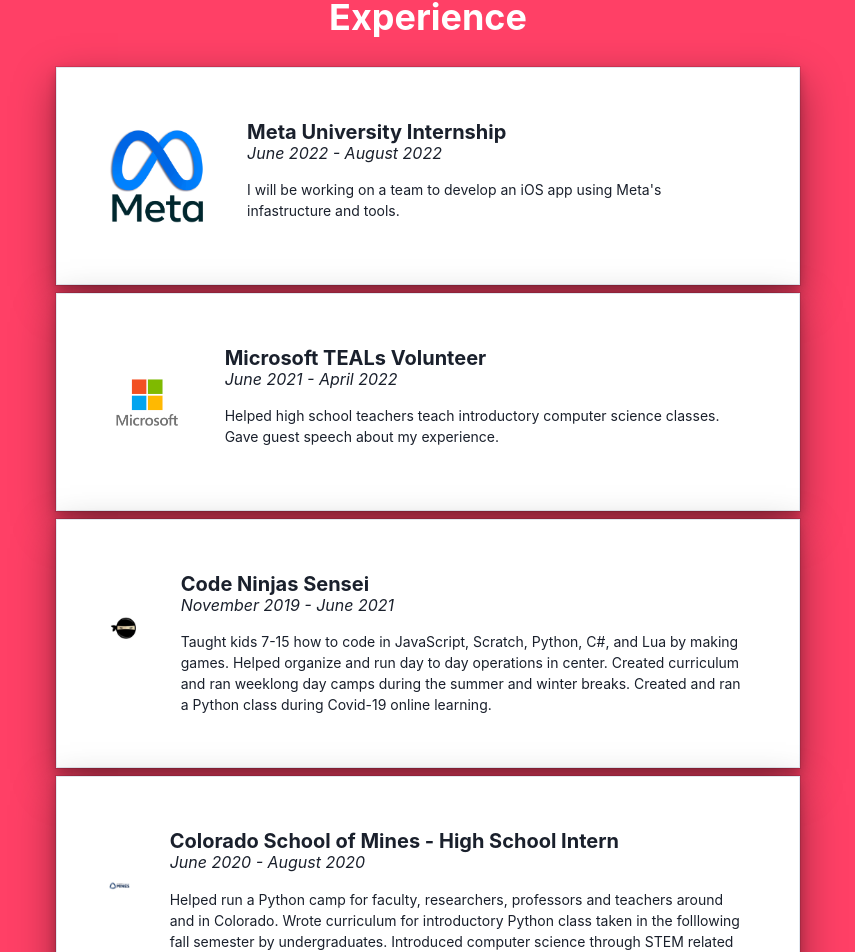
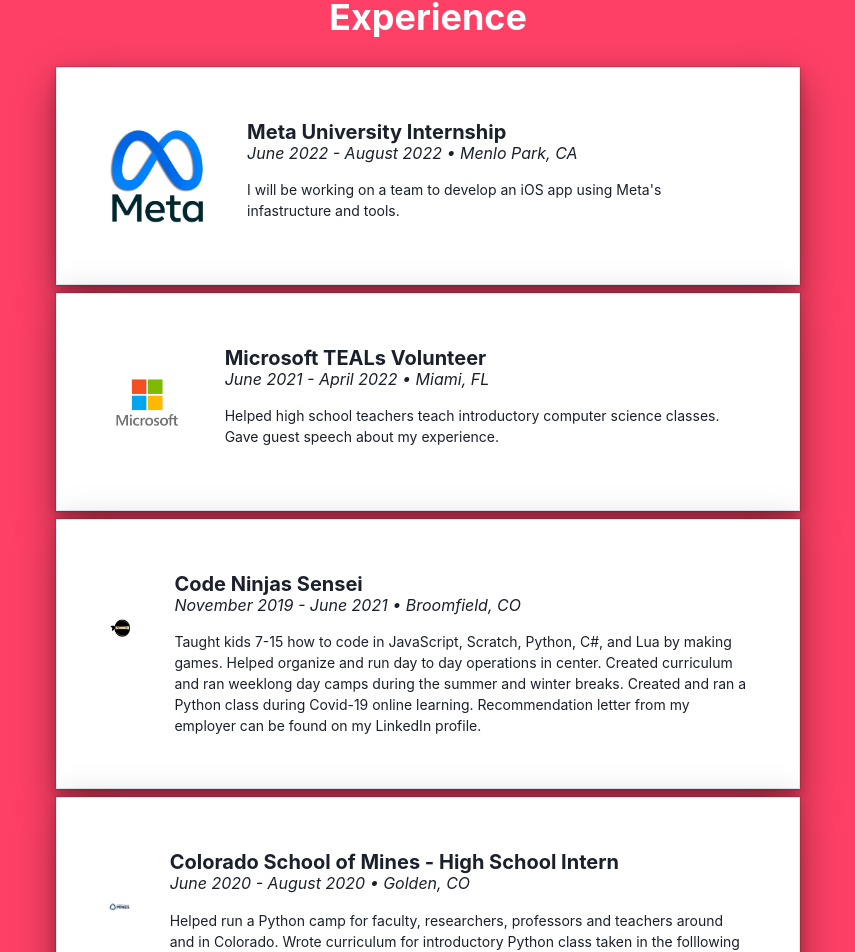
Before and after one commit to JakasaurusRex/Personal-Website, a Next.js app: page / in a window 1280 px wide. Shown: the part 648-1600 px from the top of the page, without its empty margins (212-1067 px from the left). Built offline with nearby package versions, Linux system fonts and the light colour scheme.

Commit message:
Updated experience page

```diff
--- a/components/Experience.js
+++ b/components/Experience.js
@@ -12,14 +12,14 @@ import {
 } from '@chakra-ui/react'
 
 //Creating function to add each card seen as an experience, called in Experience function for each job or past experience I have had
-function Feature({title, time, desc, imgUrl, webLink, ...rest}) {
+function Feature({title, location, time, desc, imgUrl, webLink, ...rest}) {
 	return (
 		<Box backgroundColor="white" p={8} shadow="dark-lg" borderWidth='1px' {...rest}>
 			<Flex>
 				<Box p={5}><Image fit="contain" boxSize="7em" src={imgUrl} /> </Box>
 				<Box p={5}>
 					<Link href={webLink}><Heading fontSize='xl'>{title}</Heading></Link>
-					<Heading size="sm" fontWeight="400" fontStyle="italic">{time}</Heading>
+					<Heading size="sm" fontWeight="400" fontStyle="italic">{time} &#8226; {location}</Heading>
 					<Text mt={4} fontSize="14px"> {desc} </Text>
 				</Box>
 			</Flex>
@@ -33,10 +33,10 @@ const Experience = () => {
 		<Flex shadow="dark-lg" p={5} justifyContent="center" backgroundColor="#ff4066">
 			<Stack maxWidth="60%" justifyContent="center" direction="column">
 				<Box mb={5}><Heading justifyContent="center" align="center" color="white"> Experience </Heading></Box>
-				<Feature title="Meta University Internship" desc="I will be working on a team to develop an iOS app using Meta's infastructure and tools." time="June 2022 - August 2022" imgUrl="/Meta1.png" webLink="https://www.metacareers.com/careerprograms/pathways/metauniversity" />
-				<Feature title="Microsoft TEALs Volunteer" desc="Helped high school teachers teach introductory computer science classes. Gave guest speech about my experience." time="June 2021 - April 2022" imgUrl="/MS1.png" webLink="https://www.microsoft.com/en-us/teals"/>
-				<Feature title="Code Ninjas Sensei" desc="Taught kids 7-15 how to code in JavaScript, Scratch, Python, C#, and Lua by making games. Helped organize and run day to day operations in center. Created curriculum and ran weeklong day camps during the summer and winter breaks. Created and ran a Python class during Covid-19 online learning." time="November 2019 - June 2021" imgUrl="/CN2.png" webLink="https://www.codeninjas.com/" />
-				<Feature title="Colorado School of Mines - High School Intern" desc="Helped run a Python camp for faculty, researchers, professors and teachers around and in Colorado. Wrote curriculum for introductory Python class taken in the folllowing fall semester by undergraduates. Introduced computer science through STEM related fields with an undergraduate partner to K-12 graders. Helped run Coding for Good program where high school students worked on an app to help their community. My team made a carbon footprint calculator website." time="June 2020 - August 2020" imgUrl="/CSMines1.jpeg" webLink="https://cs.mines.edu/csminesinterns/"/>
+				<Feature title="Meta University Internship" location="Menlo Park, CA" desc="I will be working on a team to develop an iOS app using Meta's infastructure and tools." time="June 2022 - August 2022" imgUrl="/Meta1.png" webLink="https://www.metacareers.com/careerprograms/pathways/metauniversity" />
+				<Feature title="Microsoft TEALs Volunteer" location="Miami, FL" desc="Helped high school teachers teach introductory computer science classes. Gave guest speech about my experience." time="June 2021 - April 2022" imgUrl="/MS1.png" webLink="https://www.microsoft.com/en-us/teals"/>
+				<Feature title="Code Ninjas Sensei" location="Broomfield, CO" desc="Taught kids 7-15 how to code in JavaScript, Scratch, Python, C#, and Lua by making games. Helped organize and run day to day operations in center. Created curriculum and ran weeklong day camps during the summer and winter breaks. Created and ran a Python class during Covid-19 online learning. Recommendation letter from my employer can be found on my LinkedIn profile." time="November 2019 - June 2021" imgUrl="/CN2.png" webLink="https://www.codeninjas.com/" />
+				<Feature title="Colorado School of Mines - High School Intern" location="Golden, CO" desc="Helped run a Python camp for faculty, researchers, professors and teachers around and in Colorado. Wrote curriculum for introductory Python class taken in the folllowing fall semester by undergraduates. Introduced computer science through STEM related fields with an undergraduate partner to K-12 graders. Helped run Coding for Good program where high school students worked on an app to help their community. My team made a carbon footprint calculator website." time="June 2020 - August 2020" imgUrl="/CSMines1.jpeg" webLink="https://cs.mines.edu/csminesinterns/"/>
 			</Stack>
 		</Flex>
 	</section>
```
